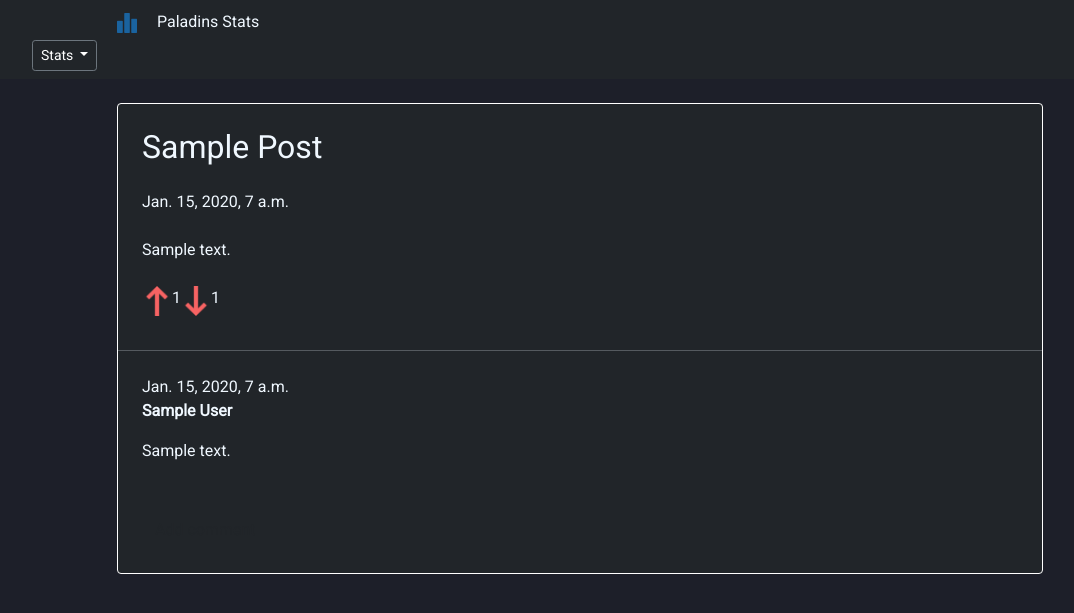
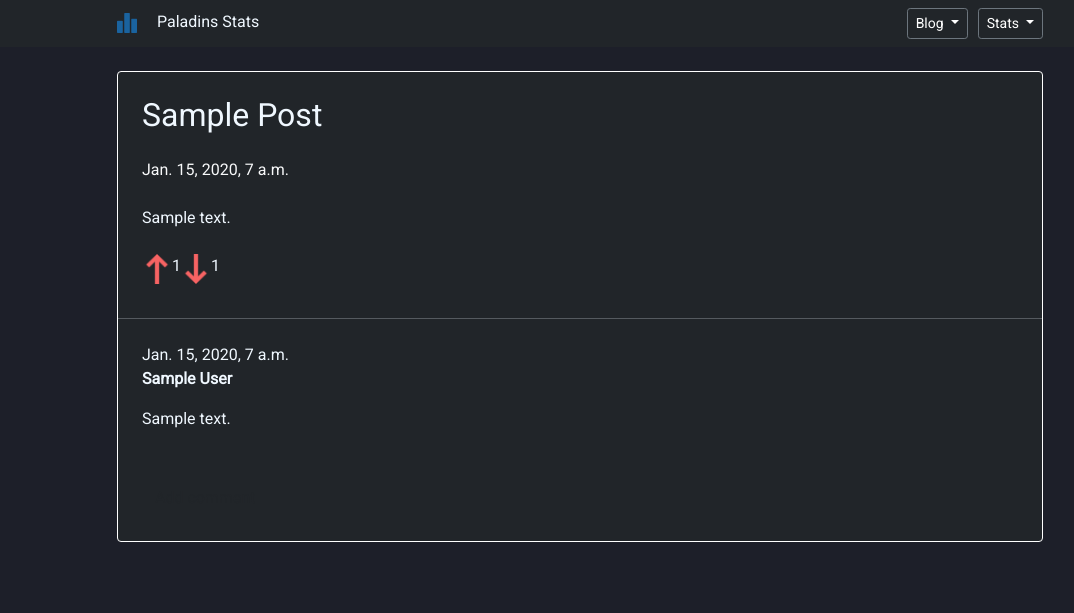
Before and after one commit to gustavopirro/DjangoGamingStatsWebsite, a Django app: page /post/1/ in a window 1280 px wide. Shown: the top 613 px of the page, without its empty margins (60-1134 px from the left). Run offline with Django 3.2, Linux system fonts and the light colour scheme; tables that the repository leaves empty hold one stand-in row (values such as "Sample post"); parts of the project's set-up code (start-up, migrations or seed data) failed here and were passed over; some libraries are stand-ins or nearby versions.

Commit message:
fixed layout

```diff
--- a/blog/static/css/blog.css
+++ b/blog/static/css/blog.css
@@ -9,6 +9,7 @@ div > .dropdown-menu {
  .dropdown-menu > .dropdown-item {
     color: aliceblue;
  }
+
 
 .ml-4{
     margin-left: 10px !important;
--- a/blog/templates/blog/base.html
+++ b/blog/templates/blog/base.html
@@ -25,24 +25,29 @@
                 </div>
                 <div class="col d-flex justify-content-end">
                     <div class="ml-4 dropdown">
-                        {% if user.is_authenticated %}
+
                         <button class="btn btn-secondary dropdown-toggle btn-sm" type="button" id="dropdownMenuButton"
                             data-toggle="dropdown" aria-haspopup="true" aria-expanded="false">
                             Blog
                         </button>
+                        {% if user.is_authenticated %}
                         <div class="dropdown-menu ml-4 " aria-labelledby="dropdownMenuButton" href="/stats">
                             <p class="dropdown-item">{{ user.username }}</p>
+                            <a class="dropdown-item" href="/">See Posts</a>
                             <a class="dropdown-item" href="{% url 'post_new' %}">Create Post</a>
                             <a class="dropdown-item" href="{% url 'post_draft_list' %}">Draft Posts</a>
                             <a class="dropdown-item" href="{% url 'logout' %}">Logout</a>
                             {% else %}
-                            <a class="dropdown-item ml-4" href="{% url 'login' %}">Login</a>
+                            <div class="dropdown-menu ml-4 " aria-labelledby="dropdownMenuButton" href="/stats">
+                                <a class="dropdown-item" href="/">See Posts</a>
+                                <a class="dropdown-item" href="{% url 'login' %}">Login</a>
                                 {% endif %}
                             </div>
                         </div>
                         <div class="ml-4 dropdown">
-                        <button class="btn btn-secondary dropdown-toggle btn-sm" type="button" id="dropdownMenuButton"
-                            data-toggle="dropdown" aria-haspopup="true" aria-expanded="false">
+                            <button class="btn btn-secondary dropdown-toggle btn-sm" type="button"
+                                id="dropdownMenuButton" data-toggle="dropdown" aria-haspopup="true"
+                                aria-expanded="false">
                                 Stats
                             </button>
                             <div class="dropdown-menu ml-4 " aria-labelledby="dropdownMenuButton" href="/stats">
--- a/blog/templates/blog/post_detail.html
+++ b/blog/templates/blog/post_detail.html
@@ -4,16 +4,14 @@
 <div class="border border-white rounded mb-4 bg-secondary">
     <h2 class="m-4">{{ post.title | title}}</h2>
     {% if post.published_date %}
-    <div class="date m-4">
-        {{ post.published_date }}
-    </div>
+    <p class="date m-4 text-light">{{ post.published_date }}</p>
     {% else %}
-    <a class="btn btn-default m-4" href="{% url 'post_publish' pk=post.pk %}">Publish</a>
+    <a class="btn btn-secondary m-4" href="{% url 'post_publish' pk=post.pk %}">Publish</a>
     {% endif %}
     {% if user.is_authenticated %}
     <div class="m-4">
-    <a class="btn btn-default" href="{% url 'post_edit' pk=post.pk %}">Edit</a>
-    <a class="btn btn-default" href="{% url 'post_remove' pk=post.pk %}">Delete</a>
+    <a class="btn btn-secondary" href="{% url 'post_edit' pk=post.pk %}">Edit</a>
+    <a class="btn btn-secondary" href="{% url 'post_remove' pk=post.pk %}">Delete</a>
     </div>
     {% endif %}
     <p class="m-4">{{ post.text|linebreaksbr }}</p>
@@ -38,8 +36,8 @@
         <div class="date">
             {{ comment.created_date }}
             {% if not comment.approved_comment %}
-            <a class="btn btn-default" href="{% url 'comment_remove' pk=comment.pk %}">Delete</a>
-            <a class="btn btn-default" href="{% url 'comment_approve' pk=comment.pk %}">Approve</a>
+            <a class="btn btn-secondary" href="{% url 'comment_remove' pk=comment.pk %}">Delete</a>
+            <a class="btn btn-secondary" href="{% url 'comment_approve' pk=comment.pk %}">Approve</a>
             {% endif %}
         </div>
         <strong>{{ comment.author }}</strong>
--- a/blog/templates/blog/post_edit.html
+++ b/blog/templates/blog/post_edit.html
@@ -4,6 +4,6 @@
     <h2>New post</h2>
     <form method="POST" enctype="multipart/form-data">{% csrf_token %}
         {{ form.as_p }}
-        <button type="submit" class="save btn btn-default">Save</button>
+        <button type="submit" class="save btn btn-secondary" style="color: aliceblue;">Save</button>
     </form>
 {% endblock %}
```
Lines whose indentation alone changed are shown as unchanged.
